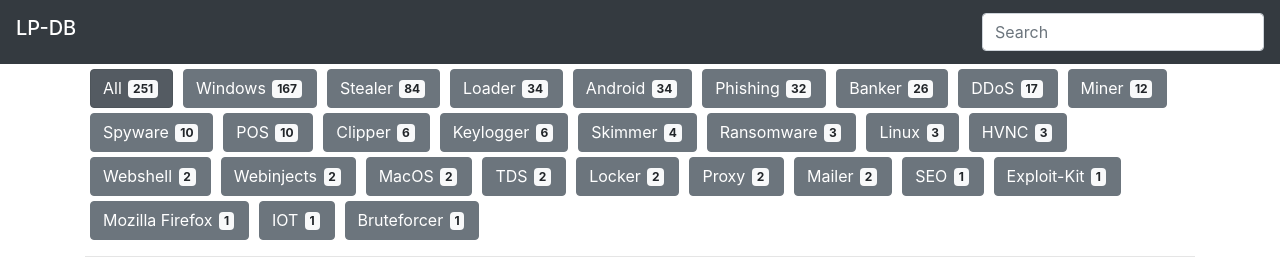
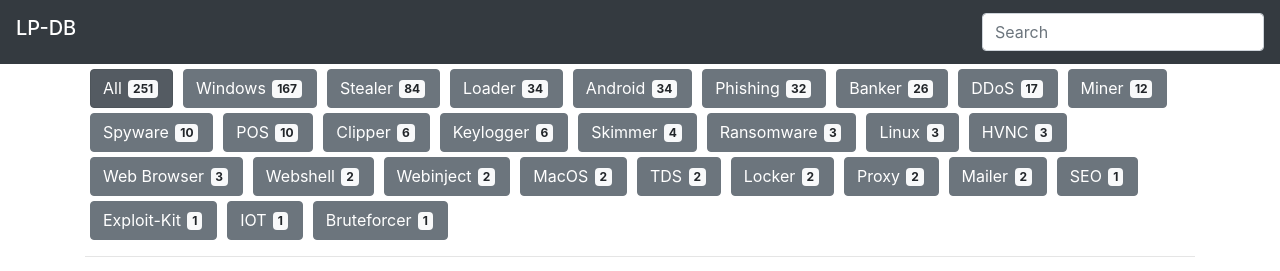
Before and after one commit to lp-db/lp-db, a Vue app: page / in a window 1280 px wide. Shown: the top 271 px of the page. Built offline with nearby package versions, Linux system fonts and the light colour scheme.

Commit message:
Web Browser tag

```diff
--- a/src/data.js
+++ b/src/data.js
@@ -323,7 +323,7 @@ export default [
   }, {
     'name' : 'Tables',
     'id' : '0ef872fc-d1ca-4350-b7fe-104cf7e8ae1f',
-    'tags' : ['Windows', 'Webinjects']
+    'tags' : ['Windows', 'Webinject']
   }, {
     'name' : 'Taurus',
     'id' : '6c2ada1e-c5ba-4582-86b0-4db0f1c7ec4d',
@@ -947,11 +947,11 @@ export default [
   }, {
     'name' : 'Multi Locker',
     'id' : 'e6a4f048-faa5-480b-b5e6-86b9c1c8b3e4',
-    'tags' : ['Locker']
+    'tags' : ['Web Browser', 'Locker']
   }, {
     'name' : 'Multi Locker',
     'id' : '8f9903ad-3071-4556-8c66-f6aca3a3ac6c',
-    'tags' : ['Locker']
+    'tags' : ['Web Browser', 'Locker']
   }, {
     'name' : 'PurpleWave',
     'id' : '6aa38d45-e558-440e-9c1b-6b36c2cade66',
@@ -1068,7 +1068,7 @@ export default [
   }, {
     'name' : 'Facebook spam extension',
     'id' : 'ec37d584-b3b7-4225-adb4-ce30bc1b07bc',
-    'tags' : ['Mozilla Firefox']
+    'tags' : ['Web Browser']
   }, {
     'name' : 'CryptBot',
     'id' : '291b8a8f-efb5-4119-a651-1c3597d75a3e',
@@ -1102,7 +1102,7 @@ export default [
   }, {
     'name' : 'ATSEngine',
     'id' : '0b3b1ea2-8d46-4832-aebb-6975f9887e3b',
-    'tags' : ['Windows', 'Webinjects']
+    'tags' : ['Windows', 'Webinject']
   }, {
     'name' : 'Chase SPOX',
     'id' : '92205653-3078-493d-9e42-1704ebcb8476',
```
